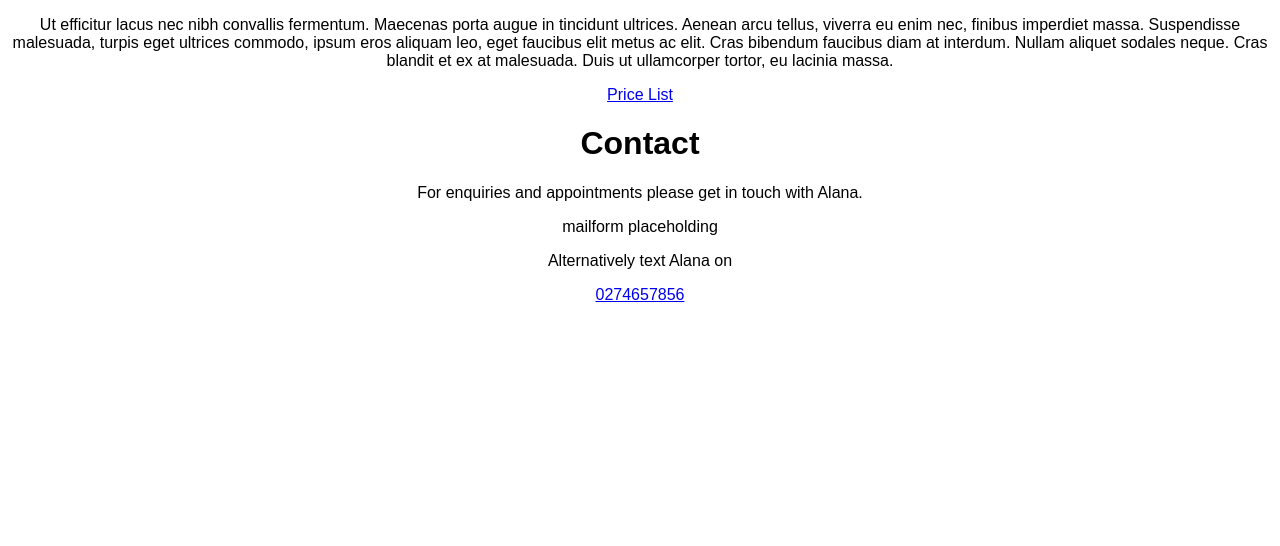
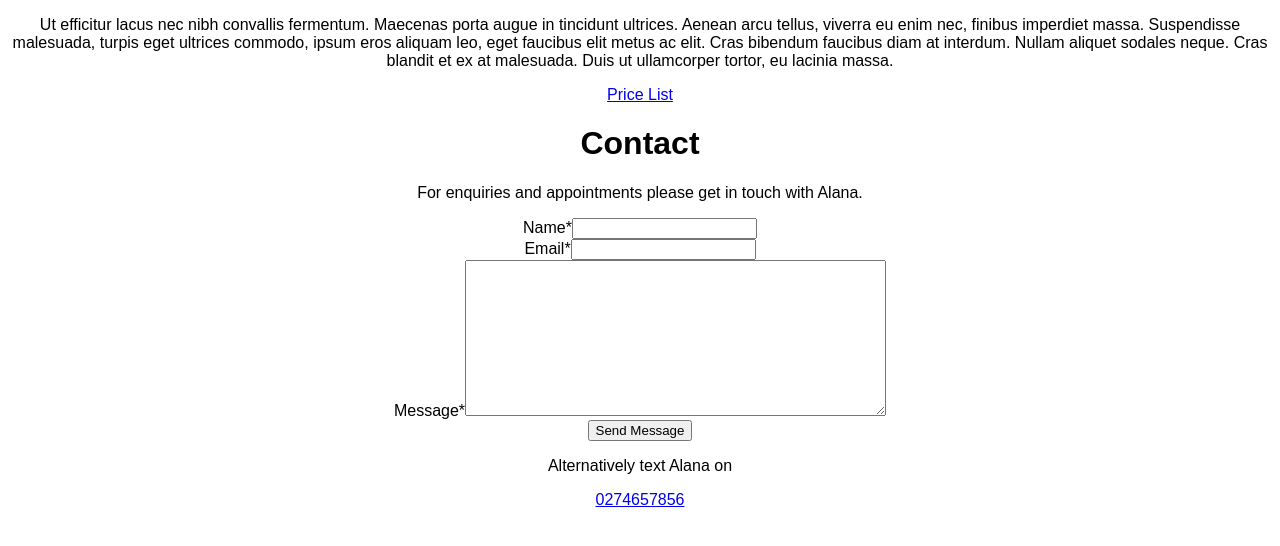
Before and after one commit to simon-jk-casey/hairwithaview, a React (Create React App) app: page / in a window 1280 px wide. Shown: the top 546 px of the page. Built offline with nearby package versions, Linux system fonts and the light colour scheme.

Commit message:
added mailform component, state updates on input - placehilding submit function

```diff
--- a/src/components/contact/Contact.jsx
+++ b/src/components/contact/Contact.jsx
@@ -1,4 +1,6 @@
 import React, { Component } from 'react'
+
+import Mailform from '../mailform/Mailform'
 
 export default class Contact extends Component {
   render () {
@@ -11,7 +13,7 @@ export default class Contact extends Component {
           <p>For enquiries and appointments please get in touch with Alana.</p>
         </div>
         <div>
-          <p>mailform placeholding</p>
+          <Mailform />
         </div>
         <div>
           <p>Alternatively text Alana on</p>
--- /dev/null
+++ b/src/components/mailform/Mailform.js
@@ -0,0 +1,67 @@
+import React, { Component } from 'react'
+
+export default class Mailform extends Component {
+  constructor (props) {
+    super(props)
+    this.state = {
+      name: '',
+      email: '',
+      message: ''
+    }
+  }
+
+  handleChange (event) {
+    this.setState({ [event.target.name]: event.target.value })
+    console.log(this.state)
+  }
+
+  handleSubmit () {
+    alert("Message sent!")
+    this.setState(
+      {
+        name: '',
+        email: '',
+        message: ''
+      }
+    )
+    console.log(this.state)
+  }
+
+  render () {
+    return (
+      <form>
+        <div>
+          <label htmlFor='nameField'>Name*</label>
+          <input
+            type='text'
+            name='name'
+            onChange={event => this.handleChange(event)}
+            required
+          />
+        </div>
+        <div>
+          <label htmlFor='email'> Email*</label>
+          <input
+            type='email'
+            name='email'
+            onChange={event => this.handleChange(event)}
+            required
+          />
+        </div>
+        <div>
+          <label htmlFor='message'> Message*</label>
+          <textarea
+            rows='10'
+            cols='50'
+            name='message'
+            onChange={event => this.handleChange(event)}
+            required
+          />
+        </div>
+        <div>
+          <button onClick={this.handleSubmit.bind(this)}>Send Message</button>
+        </div>
+      </form>
+    )
+  }
+}
```
